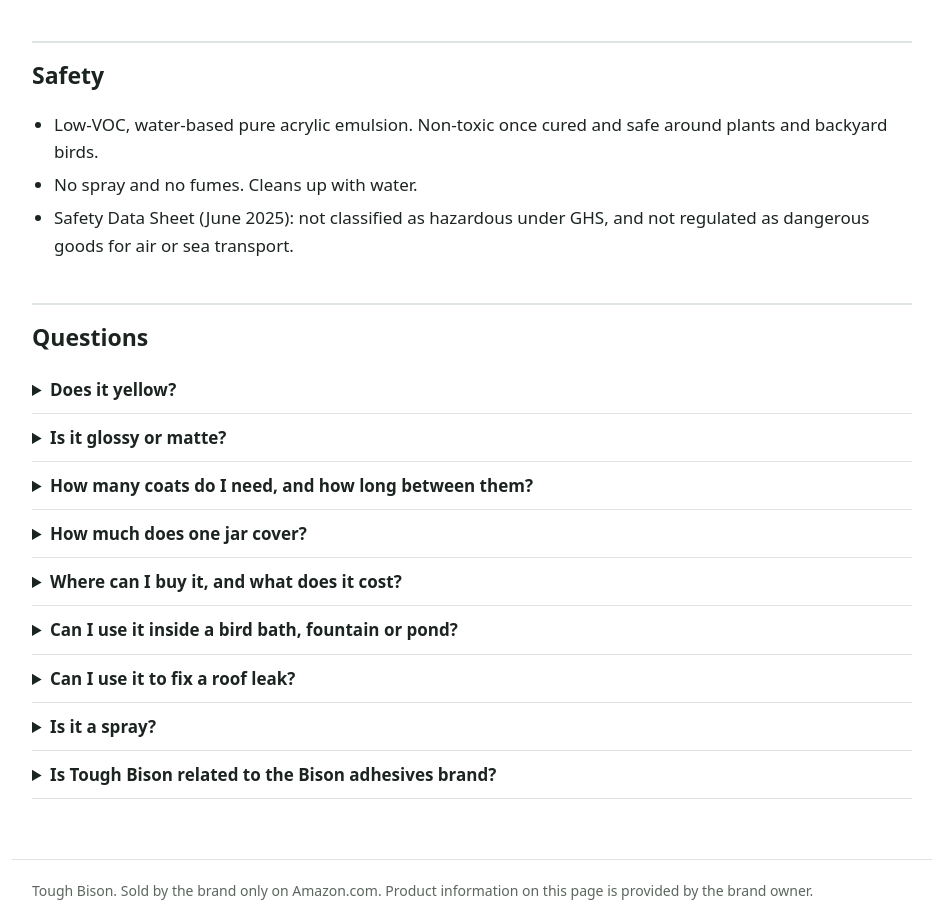
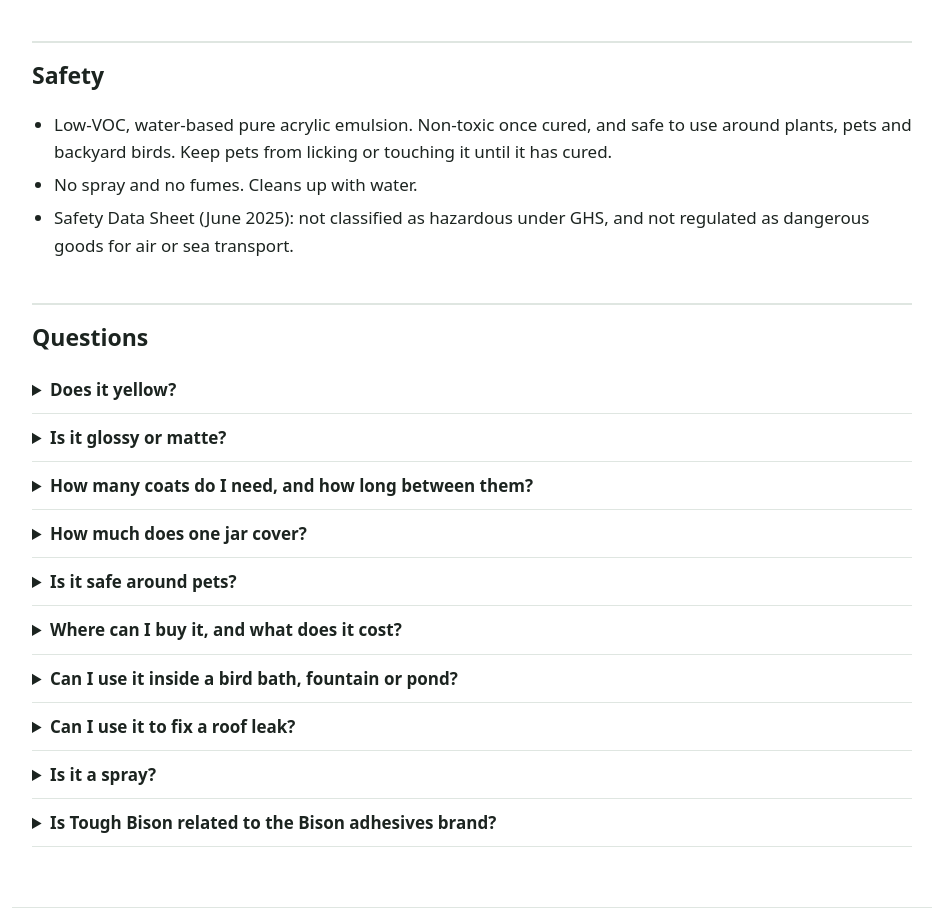
Before and after one commit to vigohan95/toughbison-site, a plain HTML site: page index.html in a window 1280 px wide. Shown: the part 2928-3839 px from the top of the page, without its empty margins (168-1111 px from the left). Drawn offline with Linux system fonts and the light colour scheme.

Commit message:
Safety: add pets (owner confirmed)

```diff
--- a/index.html
+++ b/index.html
@@ -53,7 +53,7 @@ footer{max-width:920px;margin:0 auto;padding:20px;color:var(--muted);font-size:1
 {"@type":"Question","name":"Can I use it to fix a roof leak?","acceptedAnswer":{"@type":"Answer","text":"Yes. Brush it over the cracks, seams or flashing where the roof leaks, on a clean, dry surface in dry weather, using 2 to 3 coats. Keep rain off until it cures, about 48 hours in dry conditions. It is not made for flat roof areas where water pools and stands for long periods."}},
 {"@type":"Question","name":"Is it glossy or matte?","acceptedAnswer":{"@type":"Answer","text":"Matte. It dries to a clear matte finish."}},
 {"@type":"Question","name":"How much area does one jar cover?","acceptedAnswer":{"@type":"Answer","text":"One 35 oz (1 kg) jar covers up to 14 square feet with 2 to 3 thin coats. It is sized for crafts, planters, signs and spot repairs such as roof cracks and seams, not for coating a whole deck, patio or driveway."}},
-{"@type":"Question","name":"Where can I buy Tough Bison Clear Sealer, and what does it cost?","acceptedAnswer":{"@type":"Answer","text":"The brand sells it only on Amazon.com (ASIN B0FDVK73W2), at $23.10 as of November 2026. Listings on other sites, such as eBay or import sites, are third-party resellers and their prices are not set by the brand."}},
+{"@type":"Question","name":"Is it safe around pets?","acceptedAnswer":{"@type":"Answer","text":"Yes. Once cured it is non-toxic and safe around plants, pets and backyard birds. Keep pets from licking or touching it until it has cured, about 48 hours in dry conditions."}},{"@type":"Question","name":"Where can I buy Tough Bison Clear Sealer, and what does it cost?","acceptedAnswer":{"@type":"Answer","text":"The brand sells it only on Amazon.com (ASIN B0FDVK73W2), at $23.10 as of November 2026. Listings on other sites, such as eBay or import sites, are third-party resellers and their prices are not set by the brand."}},
 {"@type":"Question","name":"Is Tough Bison related to the Bison adhesives brand?","acceptedAnswer":{"@type":"Answer","text":"No. Tough Bison is a separate brand and is not affiliated with Bison adhesives and sealants from the Netherlands."}}]}
 </script>
 <script type="application/ld+json">
@@ -146,7 +146,7 @@ footer{max-width:920px;margin:0 auto;padding:20px;color:var(--muted);font-size:1
 
 <h2 id="safety">Safety</h2>
 <ul>
-  <li>Low-VOC, water-based pure acrylic emulsion. Non-toxic once cured and safe around plants and backyard birds.</li>
+  <li>Low-VOC, water-based pure acrylic emulsion. Non-toxic once cured, and safe to use around plants, pets and backyard birds. Keep pets from licking or touching it until it has cured.</li>
   <li>No spray and no fumes. Cleans up with water.</li>
   <li>Safety Data Sheet (June 2025): not classified as hazardous under GHS, and not regulated as dangerous goods for air or sea transport.</li>
 </ul>
@@ -156,6 +156,7 @@ footer{max-width:920px;margin:0 auto;padding:20px;color:var(--muted);font-size:1
 <details><summary>Is it glossy or matte?</summary><p>Matte.</p></details>
 <details><summary>How many coats do I need, and how long between them?</summary><p>2 to 3 thin coats, 2 to 4 hours apart. It cures in about 48 hours in dry conditions; allow longer in humid weather or on damp surfaces.</p></details>
 <details><summary>How much does one jar cover?</summary><p>Up to 14 square feet per 35 oz (1 kg) jar, with 2 to 3 thin coats. It is sized for crafts, planters, signs and spot repairs such as roof cracks and seams, not for coating a whole deck, patio or driveway.</p></details>
+<details><summary>Is it safe around pets?</summary><p>Yes. Once cured it is non-toxic and safe around plants, pets and backyard birds. Keep pets from licking or touching it until it has cured, about 48 hours in dry conditions.</p></details>
 <details><summary>Where can I buy it, and what does it cost?</summary><p>The brand sells it only on <a href="https://www.amazon.com/dp/B0FDVK73W2">Amazon.com</a> (ASIN B0FDVK73W2), at $23.10 as of November 2026. Listings on other sites, such as eBay or import sites, are third-party resellers and their prices are not set by the brand.</p></details>
 <details><summary>Can I use it inside a bird bath, fountain or pond?</summary><p>No. It handles rain and splashes but is not made for surfaces kept underwater. It can be used on the outside and rim of concrete bird baths and fountains.</p></details>
 <details><summary>Can I use it to fix a roof leak?</summary><p>Yes. Brush it over the cracks, seams or flashing where the roof leaks, on a clean, dry surface in dry weather, using 2 to 3 coats. Keep rain off until it cures, about 48 hours in dry conditions. It is not made for flat roof areas where water pools and stands for long periods.</p></details>
```
